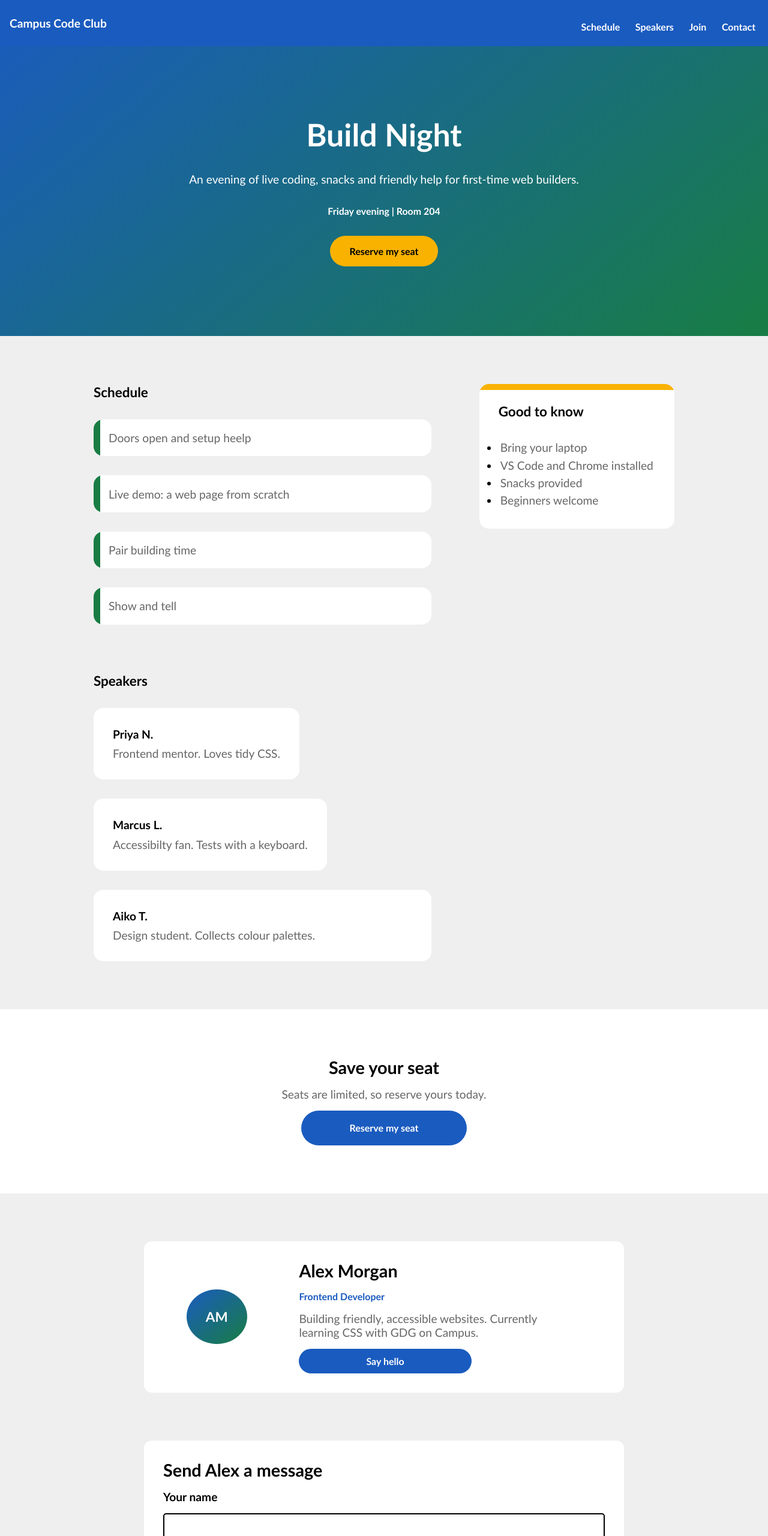
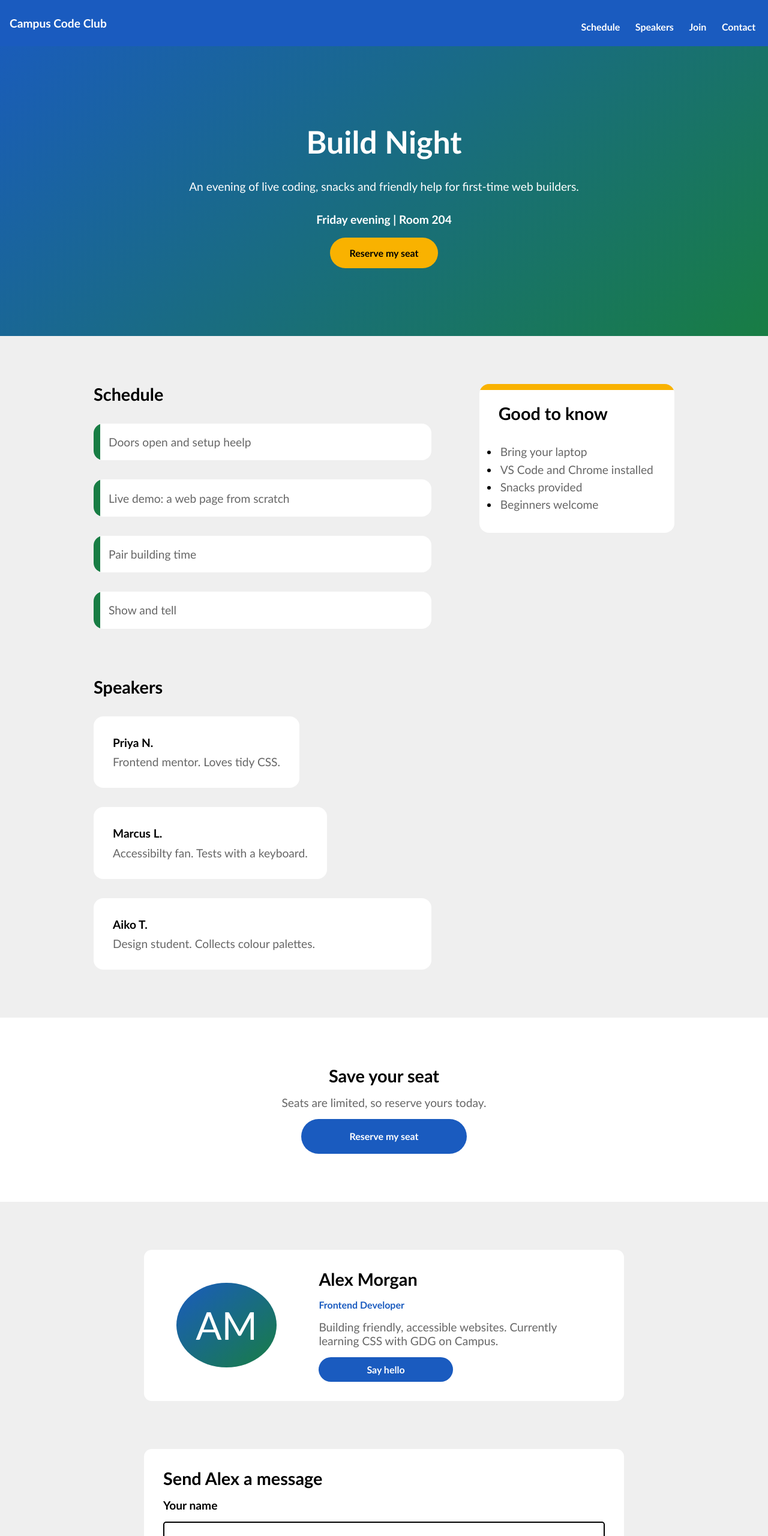
Before and after one commit to 1anwar1/gdg-frontend-track, a plain HTML site: page 02-campus-code-club/index.html in a window 1280 px wide. Shown: the top 2560 px of the page at 60% size. Drawn offline with Linux system fonts and the light colour scheme.

Commit message:
Add footer, use aside for good-to-know, and improve links and buttons styling

```diff
--- a/02-campus-code-club/index.html
+++ b/02-campus-code-club/index.html
@@ -18,13 +18,13 @@
           </ul>
 
       </nav>
-      <section class="hero container">
+      <section id="hero" class="hero container">
         <h1>Build Night</h1>
         <p>
           An evening of live coding, snacks and friendly help for first-time web
           builders.
         </p>
-        <h5>Friday evening | Room 204</h5>
+        <p class="hero-date">Friday evening | Room 204<p>
         <a href="" class="button reserve-button">Reserve my seat</a>
       </section>
     </header>
@@ -32,7 +32,7 @@
     <main>
       <section class="info container">
         <section id="schedule" class="schedule section-container">
-          <h3>Schedule</h3>
+          <h2>Schedule</h2>
           <p>Doors open and setup heelp</p>
           <p>Live demo: a web page from scratch</p>
           <p>Pair building time</p>
@@ -40,7 +40,7 @@
         </section>
 
         <section id="speakers" class="speakers section-container">
-          <h3>Speakers</h3>
+          <h2>Speakers</h2>
           <div class="speaker-names">
           <div>
             <h4>Priya N.</h4>
@@ -56,30 +56,30 @@
           </div></div>
         </section>
 
-        <section id="good-to-know" class="good-to-know section-container">
-          <h3>Good to know</h3>
+        <aside id="good-to-know" class="good-to-know section-container">
+          <h2>Good to know</h2>
           <ul>
             <li>Bring your laptop</li>
             <li>VS Code and Chrome installed</li>
             <li>Snacks provided</li>
             <li>Beginners welcome</li>
           </ul>
-        </section>
+        </aside>
       </section>
 
       <section class="cta section-container">
         <h2>Save your seat</h2>
         <p>Seats are limited, so reserve yours today.</p>
-        <a href="" class="button cta-button">Reserve my seat</a>
+        <a href="#hero" class="button cta-button">Reserve my seat</a>
       </section>
 
       <section class="contact section-container">
         <section class="alex-card container">
-          <h1 class="icon">AM</h1>
+          <div class="icon">AM</div>
           <h2>Alex Morgan</h2>
           <small>Frontend Developer</small>
           <p>Building friendly, accessible websites. Currently learning CSS with GDG on Campus.</p>
-          <a href="" class="button hello-button">Say hello</a>
+          <a href="#message-form" class="button hello-button">Say hello</a>
         </section>
 
           <form id="message-form" class="message-form container" action="/message" method="post">
@@ -91,10 +91,11 @@
             <label for="message">Message</label>
             <textarea class="inputs" name="message" id="message" rows="5" required></textarea>
 
-            <button type="submit">Send message</button>
+            <button class="button" type="submit">Send message</button>
           </form>
-        </section>
       </section>
     </main>
+    <footer>
+    </footer>
   </body>
 </html>
--- a/02-campus-code-club/style.css
+++ b/02-campus-code-club/style.css
@@ -30,6 +30,9 @@ a{
   color: var(--BLUE);
   transition: 0.3s ease;
 }
+.nav-links:focus-visible{
+  outline: 3px solid var(--ORANGE);
+}
 
 
 .container {
@@ -41,7 +44,7 @@ a{
 
 header {
   color: white;
-  height: 70vh;
+  min-height: 70vh;
   display: flex;
   flex-direction: column;
   background: linear-gradient(140deg, var(--BLUE), var(--GREEN));
@@ -70,16 +73,21 @@ nav h4 {
 .hero h1 {
   font-size: 2.7em;
 }
+.hero-date{
+  font-weight: bold;
+}
 
 .nav-list {
   display: flex;
   flex-direction: row;
+  flex-wrap: wrap;
   list-style: none;
   gap: 1rem;
   font-size: 0.95em;
 }
 
 .button{
+  cursor: pointer;
     border-radius: 2rem;
     font-weight: bold;
     font-size: 0.85em;
@@ -88,6 +96,9 @@ nav h4 {
 .button:hover{
   transform: scale(1.1);
   transition: 0.3s ease;
+}
+.button:focus-visible{
+  outline: 3px solid var(--ORANGE);
 }
 .reserve-button{
     background-color: var(--ORANGE);
@@ -179,6 +190,7 @@ main{
   border-radius: 0.8rem;
 }
 .icon{
+  font-size: 4rem;
   color: white;
   max-width: fit-content;
   padding: 2rem;
@@ -195,7 +207,7 @@ small{
 
 .hello-button{
   background-color: var(--BLUE);
-  padding: 0.7rem 7rem;
+  padding: 0.7rem 5rem;
 }
 
 .message-form{
@@ -215,6 +227,10 @@ small{
   border: 2px solid;
   border-radius: 0.3rem;
   min-height: 3rem;
+}
+.inputs:focus-visible{
+  outline: 3px solid var(--BLUE);
+  border-color: var(--BLUE);
 }
 button{
   padding: 1rem 1.5rem;
```
